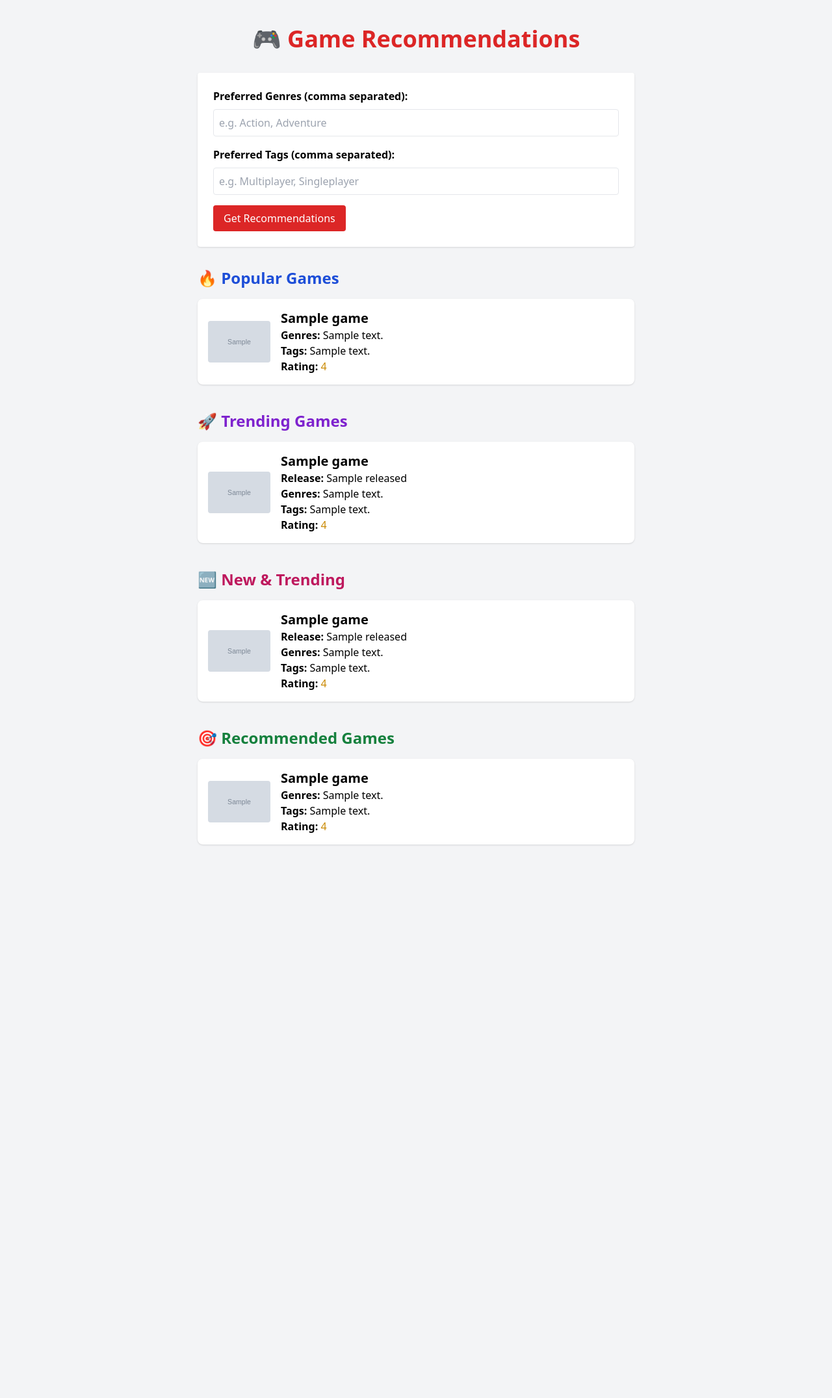
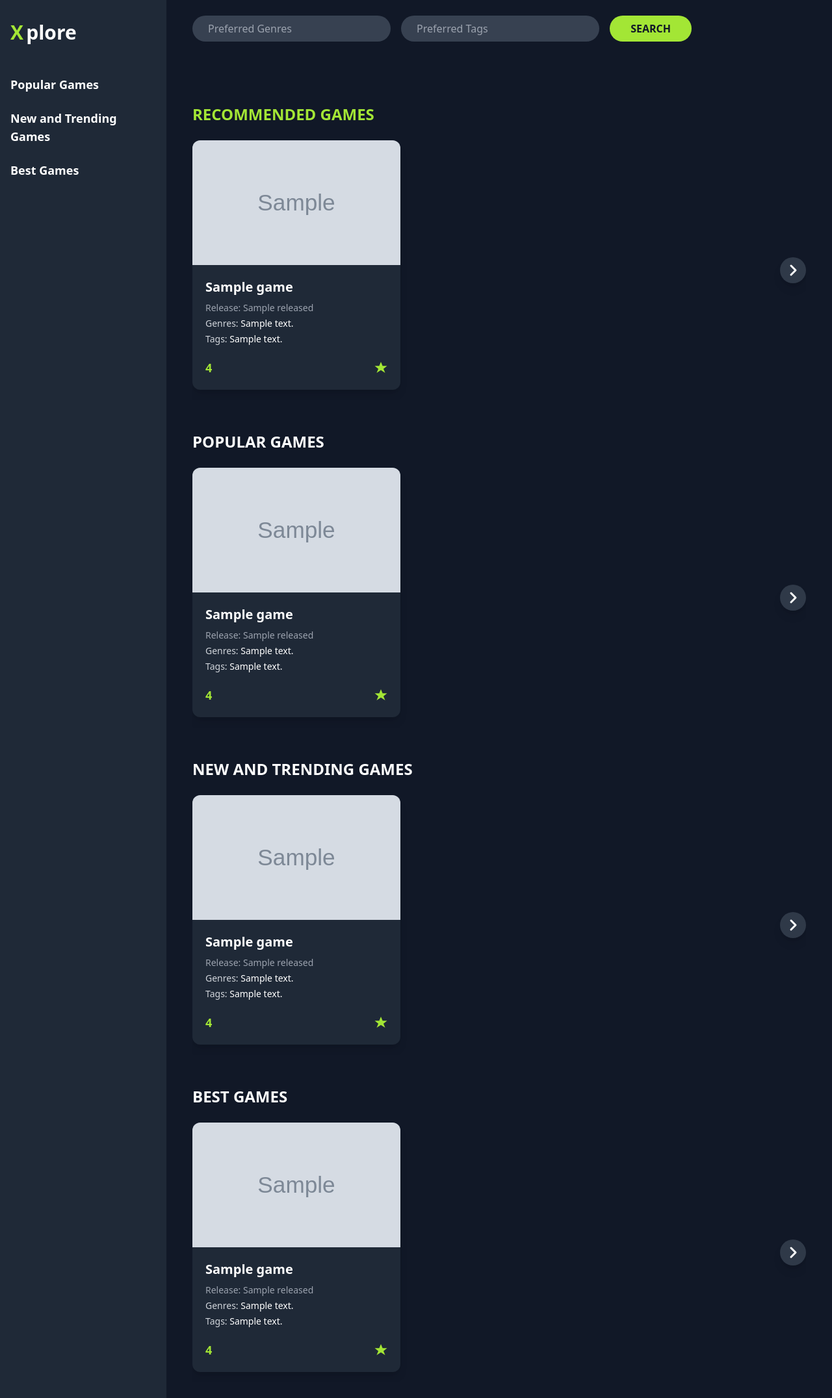
Before and after one commit to BidhunB/game_recomendation, a Flask app: template templates/index.html in a window 1280 px wide. Shown: the whole page at 65% size. Run offline with Flask 3, Linux system fonts and the light colour scheme; the template is opened without the code that fills it: most values are stand-ins (such as "Sample title", 1, 10 or a date in 2020); grey boxes marked "Sample" are stand-in pictures; parts of the project's set-up code (start-up, migrations or seed data) failed here and were passed over; some libraries are stand-ins or nearby versions.

Commit message:
Increase the number of displayed games in recommendations and enhance the layout for better user experience

```diff
--- a/app.py
+++ b/app.py
@@ -69,7 +69,7 @@ def home():
     trending_games_df = df_all.copy()
     trending_games_df['released'] = pd.to_datetime(trending_games_df['released'], errors='coerce')
     trending_games_df = trending_games_df.dropna(subset=['released'])
-    trending_games_df = trending_games_df.sort_values(by=["rating", "released"], ascending=[False, False]).head(5)
+    trending_games_df = trending_games_df.sort_values(by=["rating", "released"], ascending=[False, False]).head(10)
     trending_games = trending_games_df[["name", "genre_text", "tag_text", "rating", "background_image", "released"]].to_dict(orient="records")
 
     # New & Trending
@@ -77,11 +77,11 @@ def home():
     new_trending_df['released'] = pd.to_datetime(new_trending_df['released'], errors='coerce')
     new_trending_df = new_trending_df.dropna(subset=['released'])
     new_trending_df = new_trending_df[new_trending_df['rating'] > 0]
-    new_trending_df = new_trending_df.sort_values(by=["released", "rating"], ascending=[False, False]).head(5)
+    new_trending_df = new_trending_df.sort_values(by=["released", "rating"], ascending=[False, False]).head(10)
     new_trending_games = new_trending_df[["name", "genre_text", "tag_text", "rating", "background_image", "released"]].to_dict(orient="records")
 
     # Popular (from all-time)
-    popular_games = df_all.sort_values(by="rating", ascending=False).head(5)
+    popular_games = df_all.sort_values(by="rating", ascending=False).head(10)
     popular_games = popular_games[["name", "genre_text", "tag_text", "rating", "background_image"]].to_dict(orient="records")
     result = None
 
@@ -101,7 +101,7 @@ def home():
         if selected_input:
             user_vector = vectorizer_all.transform([selected_input])
             similarity_scores = cosine_similarity(user_vector, tfidf_matrix_all)
-            top_indices = similarity_scores.argsort()[0][::-1][:3]
+            top_indices = similarity_scores.argsort()[0][::-1][:5]
             recommended_games_df = df_all.iloc[top_indices]
             result = recommended_games_df[["name", "genre_text", "tag_text", "rating", "background_image"]].to_dict(orient="records")
         else:
--- a/templates/index.html
+++ b/templates/index.html
@@ -1,107 +1,141 @@
-<!doctype html>
-<html>
+<!-- filepath: c:\mini-main\game_recomendation\templates\index.html -->
+<!DOCTYPE html>
+<html lang="en">
 <head>
   <meta charset="UTF-8" />
   <meta name="viewport" content="width=device-width, initial-scale=1.0" />
   <script src="https://cdn.tailwindcss.com"></script>
-    <title>Game Recommendations</title>
+  <title>Xplore - Game Recommendations</title>
+  <style>
+    .hide-scrollbar::-webkit-scrollbar { display: none; }
+    .hide-scrollbar { -ms-overflow-style: none; scrollbar-width: none; }
+  </style>
 </head>
-  <body class="bg-gray-100 min-h-screen">
-    <div class="max-w-2xl mx-auto py-10">
-      <h1 class="text-4xl font-bold text-center text-red-600 mb-8">🎮 Game Recommendations</h1>
-      <form method="post" class="mb-8 bg-white p-6 rounded shadow">
-        <label class="block mb-2 font-semibold">Preferred Genres (comma separated):</label>
-        <input name="genres" class="w-full mb-4 p-2 border rounded" placeholder="e.g. Action, Adventure">
-        <label class="block mb-2 font-semibold">Preferred Tags (comma separated):</label>
-        <input name="tags" class="w-full mb-4 p-2 border rounded" placeholder="e.g. Multiplayer, Singleplayer">
-        <button type="submit" class="bg-red-600 text-white px-4 py-2 rounded">Get Recommendations</button>
+<body class="bg-gray-900 text-white flex h-screen overflow-hidden">
+  <!-- SIDEBAR -->
+  <aside class="w-64 bg-gray-800 flex flex-col py-8 px-4">
+    <div class="mb-12">
+      <span class="text-3xl font-bold text-lime-400">X</span>
+      <span class="text-3xl font-bold text-white">plore</span>
+    </div>
+    <nav class="flex flex-col gap-6 text-lg font-semibold">
+      <a href="#" class="text-white hover:text-lime-400">Popular Games</a>
+      <a href="#" class="text-white hover:text-lime-400">New and Trending Games</a>
+      <a href="#" class="text-white hover:text-lime-400">Best Games</a>
+    </nav>
+  </aside>
+
+  <!-- MAIN SECTION -->
+  <main class="flex-1 overflow-y-auto">
+       <!-- Header -->
+      <header class="bg-gray-900 px-10 py-6 flex items-center gap-6">
+        <form method="post" class="flex gap-4 w-full max-w-3xl">
+          <input name="genres" class="flex-1 rounded-full px-6 py-2 bg-gray-700 text-white placeholder-gray-400 focus:outline-none" placeholder="Preferred Genres" />
+          <input name="tags" class="flex-1 rounded-full px-6 py-2 bg-gray-700 text-white placeholder-gray-400 focus:outline-none" placeholder="Preferred Tags" />
+          <button type="submit" class="bg-lime-400 text-gray-900 font-bold px-8 py-2 rounded-full hover:bg-lime-300 transition">SEARCH</button>
         </form>
+      </header>
+    <!-- GAME SECTIONS -->
 
-      <!-- Popular Games Section -->
-      <div class="mb-10">
-        <h2 class="text-2xl font-bold text-blue-700 mb-4">🔥 Popular Games</h2>
-        <div class="space-y-4">
-          {% for game in popular_games %}
-            <div class="bg-white rounded-lg shadow p-4 flex items-center">
+    <section class="px-10 py-6 space-y-12">
+      <!----Recommendations-->
+            {% if result is not none %}
+        <div class="relative mt-12">
+          <h2 class="text-2xl font-bold mb-6 text-lime-400">RECOMMENDED GAMES</h2>
+          <div class="overflow-hidden relative">
+            <div class="scroll-container flex gap-8 overflow-x-auto pb-4 hide-scrollbar pr-10">
+              {% for game in result %}
+                <div class="min-w-[320px] bg-gray-800 rounded-xl shadow-lg overflow-hidden flex flex-col">
                   {% if game.background_image %}
-                <img src="{{ game.background_image }}" alt="{{ game.name }} image" class="w-24 h-16 object-cover rounded mr-4">
+                    <img src="{{ game.background_image }}" alt="{{ game.name }} image" class="w-full h-48 object-cover">
                   {% endif %}
-              <div>
-                <h3 class="text-xl font-semibold">{{ game.name }}</h3>
-                <div><span class="font-semibold">Genres:</span> {{ game.genre_text }}</div>
-                <div><span class="font-semibold">Tags:</span> {{ game.tag_text }}</div>
-                <div><span class="font-semibold">Rating:</span> <span class="text-yellow-600">{{ game.rating }}</span></div>
+                  <div class="p-5 flex flex-col flex-1">
+                    <h3 class="text-xl font-bold mb-2">{{ game.name }}</h3>
+                    <div class="text-gray-400 text-sm mb-1">Release: {{ game.released }}</div>
+                    <div class="text-gray-300 text-sm mb-1">
+                      Genres: <span class="text-white">{{ game.genre_text }}</span>
+                    </div>
+                    <div class="text-gray-300 text-sm mb-1">
+                      Tags:
+                      {% set tags = game.tag_text.split(',') %}
+                      {% for tag in tags[:3] %}
+                        <span class="text-white">{{ tag.strip()[:12] }}</span>{% if not loop.last %}, {% endif %}
+                      {% endfor %}
+                    </div>
+                    <div class="flex items-center justify-between mt-auto pt-4">
+                      <span class="text-lime-400 text-lg font-bold">{{ game.rating }}</span>
+                      <svg class="w-5 h-5 text-lime-400 inline" fill="currentColor" viewBox="0 0 20 20">
+                        <polygon points="10,1 12.59,7.36 19.51,7.36 13.97,11.64 16.56,17.99 10,13.71 3.44,17.99 6.03,11.64 0.49,7.36 7.41,7.36"/>
+                      </svg>
+                    </div>
                   </div>
                 </div>
               {% endfor %}
             </div>
+
+            <!-- Right Scroll Button -->
+            <button
+              type="button"
+              onclick="this.parentElement.querySelector('.scroll-container').scrollBy({left: 340, behavior: 'smooth'})"
+              class="absolute right-0 top-1/2 -translate-y-1/2 bg-gray-700 bg-opacity-80 hover:bg-lime-400 text-white hover:text-gray-900 rounded-full p-2 shadow-lg z-10 transition"
+              aria-label="Scroll right"
+            >
+              <svg class="w-6 h-6" fill="none" stroke="currentColor" stroke-width="3" viewBox="0 0 24 24">
+                <path stroke-linecap="round" stroke-linejoin="round" d="M9 5l7 7-7 7" />
+              </svg>
+            </button>
           </div>
+        </div>
+      {% endif %}
 
-      <!-- Trending Games Section -->
-      <div class="mb-10">
-        <h2 class="text-2xl font-bold text-purple-700 mb-4">🚀 Trending Games</h2>
-        <div class="space-y-4">
-          {% for game in trending_games %}
-            <div class="bg-white rounded-lg shadow p-4 flex items-center">
+      {% set sections = [("POPULAR GAMES", popular_games), ("NEW AND TRENDING GAMES", new_trending_games), ("BEST GAMES", trending_games)] %}
+      {% for title, games in sections %}
+        <div class="relative">
+          <h2 class="text-2xl font-bold mb-6">{{ title }}</h2>
+          <div class="overflow-hidden relative">
+            <div class="scroll-container flex gap-8 overflow-x-auto pb-4 hide-scrollbar pr-10">
+              {% for game in games %}
+                <div class="min-w-[320px] bg-gray-800 rounded-xl shadow-lg overflow-hidden flex flex-col">
                   {% if game.background_image %}
-                <img src="{{ game.background_image }}" alt="{{ game.name }} image" class="w-24 h-16 object-cover rounded mr-4">
+                    <img src="{{ game.background_image }}" alt="{{ game.name }} image" class="w-full h-48 object-cover">
                   {% endif %}
-              <div>
-                <h3 class="text-xl font-semibold">{{ game.name }}</h3>
-                <div><span class="font-semibold">Release:</span> {{ game.released }}</div>
-                <div><span class="font-semibold">Genres:</span> {{ game.genre_text }}</div>
-                <div><span class="font-semibold">Tags:</span> {{ game.tag_text }}</div>
-                <div><span class="font-semibold">Rating:</span> <span class="text-yellow-600">{{ game.rating }}</span></div>
+                  <div class="p-5 flex flex-col flex-1">
+                    <h3 class="text-xl font-bold mb-2">{{ game.name }}</h3>
+                    <div class="text-gray-400 text-sm mb-1">Release: {{ game.released }}</div>
+                    <div class="text-gray-300 text-sm mb-1">Genres: <span class="text-white">{{ game.genre_text }}</span></div>
+                    <div class="text-gray-300 text-sm mb-1">
+                      Tags:
+                      {% set tags = game.tag_text.split(',') %}
+                      {% for tag in tags[:3] %}
+                        <span class="text-white">{{ tag.strip()[:12] }}</span>{% if not loop.last %}, {% endif %}
+                      {% endfor %}
+                    </div>
+                    <div class="flex items-center justify-between mt-auto pt-4">
+                      <span class="text-lime-400 text-lg font-bold">{{ game.rating }}</span>
+                      <svg class="w-5 h-5 text-lime-400 inline" fill="currentColor" viewBox="0 0 20 20"><polygon points="10,1 12.59,7.36 19.51,7.36 13.97,11.64 16.56,17.99 10,13.71 3.44,17.99 6.03,11.64 0.49,7.36 7.41,7.36"></polygon></svg>
+                    </div>
                   </div>
                 </div>
               {% endfor %}
             </div>
-      </div>
 
-      <!-- New & Trending Games Section -->
-      <div class="mb-10">
-        <h2 class="text-2xl font-bold text-pink-700 mb-4">🆕 New & Trending</h2>
-        <div class="space-y-4">
-          {% for game in new_trending_games %}
-            <div class="bg-white rounded-lg shadow p-4 flex items-center">
-              {% if game.background_image %}
-                <img src="{{ game.background_image }}" alt="{{ game.name }} image" class="w-24 h-16 object-cover rounded mr-4">
-              {% endif %}
-              <div>
-                <h3 class="text-xl font-semibold">{{ game.name }}</h3>
-                <div><span class="font-semibold">Release:</span> {{ game.released }}</div>
-                <div><span class="font-semibold">Genres:</span> {{ game.genre_text }}</div>
-                <div><span class="font-semibold">Tags:</span> {{ game.tag_text }}</div>
-                <div><span class="font-semibold">Rating:</span> <span class="text-yellow-600">{{ game.rating }}</span></div>
+            <!-- Right Scroll Button -->
+            <button
+              type="button"
+              onclick="this.parentElement.querySelector('.scroll-container').scrollBy({left: 340, behavior: 'smooth'})"
+              class="absolute right-0 top-1/2 -translate-y-1/2 bg-gray-700 bg-opacity-80 hover:bg-lime-400 text-white hover:text-gray-900 rounded-full p-2 shadow-lg z-10 transition"
+              aria-label="Scroll right"
+            >
+              <svg class="w-6 h-6" fill="none" stroke="currentColor" stroke-width="3" viewBox="0 0 24 24">
+                <path stroke-linecap="round" stroke-linejoin="round" d="M9 5l7 7-7 7" />
+              </svg>
+            </button>
           </div>
         </div>
       {% endfor %}
-        </div>
-      </div>
+    </section>
+  </main>
+</body>
 
-      <!-- Recommendations Section -->
-      {% if result is not none %}
-        <h2 class="text-2xl font-bold text-green-700 mb-4">🎯 Recommended Games</h2>
-        {% if result %}
-          <div class="space-y-4">
-            {% for game in result %}
-              <div class="bg-white rounded-lg shadow p-4 flex items-center">
-                {% if game.background_image %}
-                  <img src="{{ game.background_image }}" alt="{{ game.name }} image" class="w-24 h-16 object-cover rounded mr-4">
-                {% endif %}
-                <div>
-                  <h3 class="text-xl font-semibold">{{ game.name }}</h3>
-                  <div><span class="font-semibold">Genres:</span> {{ game.genre_text }}</div>
-                  <div><span class="font-semibold">Tags:</span> {{ game.tag_text }}</div>
-                  <div><span class="font-semibold">Rating:</span> <span class="text-yellow-600">{{ game.rating }}</span></div>
-                </div>
-              </div>
-            {% endfor %}
-          </div>
-        {% else %}
-          <div class="text-center text-gray-500 text-lg">No recommendations to show.</div>
-        {% endif %}
-      {% endif %}
-    </div>
-  </body>
+
 </html>
```
Lines whose indentation alone changed are shown as unchanged.
